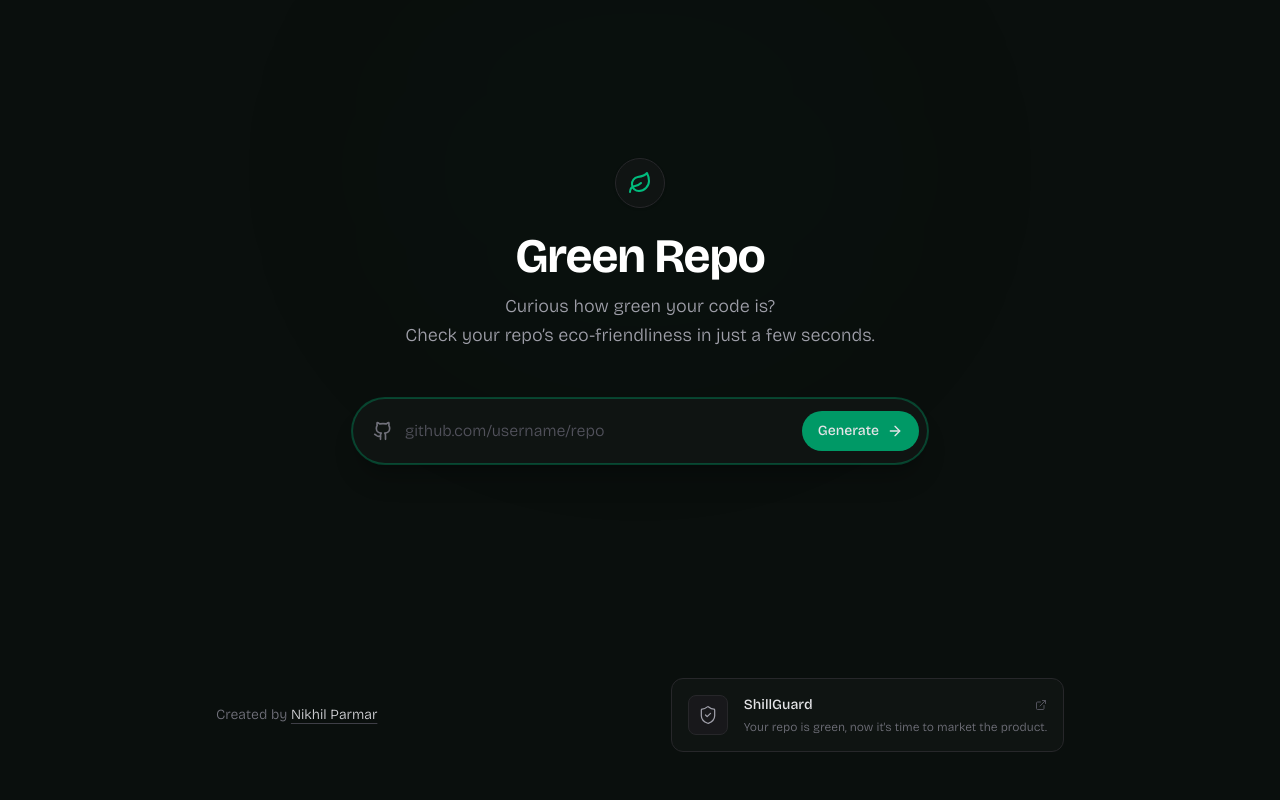
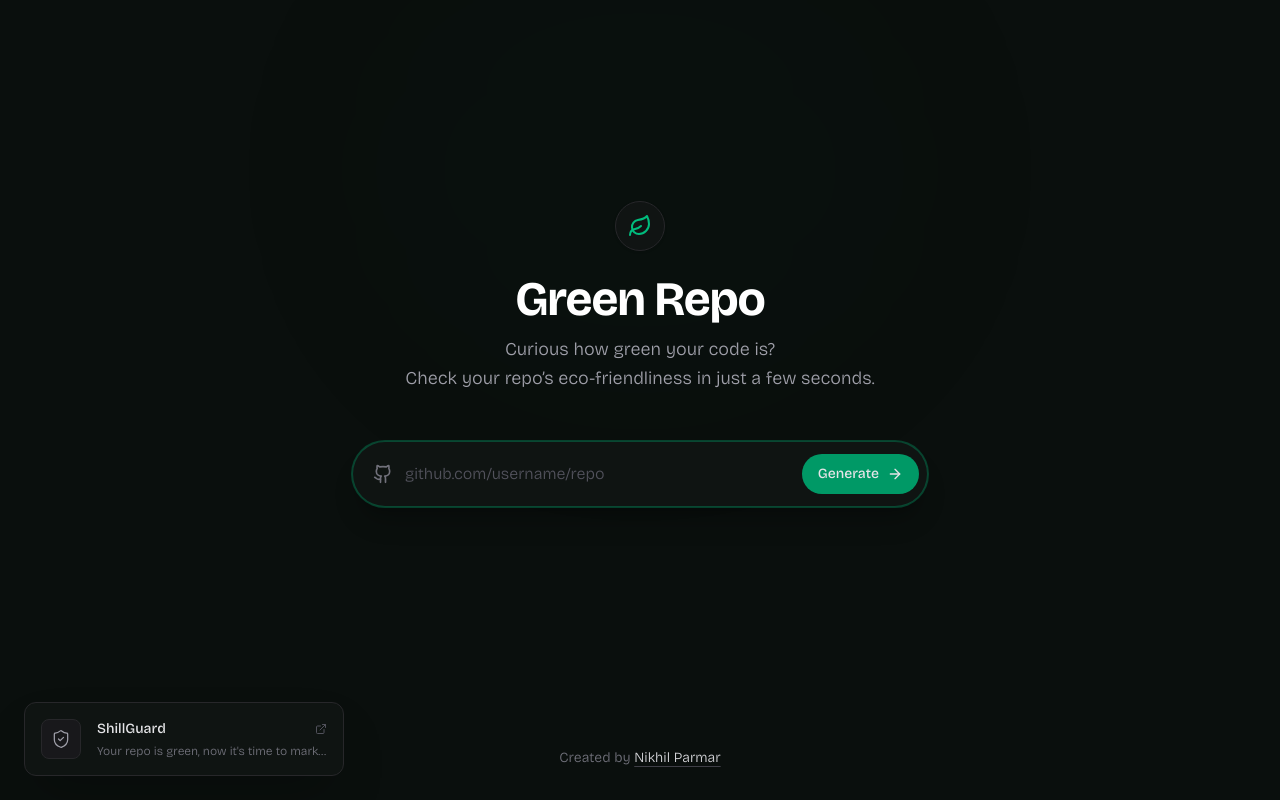
Before and after one commit to nikhilp1234567/green-repo, a Next.js app: page /greenrepo/ in a window 1280 px wide. Built offline with nearby package versions, Linux system fonts and the light colour scheme.

Commit message:
update footer

```diff
--- a/app/page.tsx
+++ b/app/page.tsx
@@ -63,7 +63,7 @@ export default function Home() {
 
             <div className="space-y-3 max-w-lg">
               <h1 className="text-4xl md:text-5xl font-bold tracking-tight text-white">
-                Green Repo
+               <span className='hover:text-emerald-600 transition-colors duration-300'>Green</span> Repo
               </h1>
               <p className="text-lg text-zinc-400 font-light leading-relaxed">
                 Curious how green your code is? <br />Check your repo’s eco-friendliness in just a few seconds.
@@ -196,22 +196,17 @@ export default function Home() {
         </AnimatePresence>
       </main>
 
-      {/* Footer Section - Matches Reference Layout */}
-      <footer className="w-full">
-        {/* Divider Line */}
-
-        <div className="max-w-4xl mx-auto px-6 py-8 md:py-12">
-          <div className="flex flex-col md:flex-row items-start md:items-center justify-between gap-8">
-
-            {/* Left: Created By */}
+      {/* Footer Section */}
+      <footer className="w-full py-8 text-center">
         <div className="text-sm font-light text-zinc-500">
           Created by <a href="#" className="text-zinc-300 hover:text-emerald-400 underline decoration-zinc-700 underline-offset-4 transition-colors">Nikhil Parmar</a>
         </div>
+      </footer>
 
-            {/* Right: ShillGuard Card */}
+      {/* Floating ShillGuard Card */}
       <a
         href="#"
-              className="group flex items-center gap-4 p-4 rounded-xl border border-zinc-800 bg-[#0F1412] hover:bg-zinc-900/50 hover:border-zinc-700 transition-all duration-300 w-full md:w-auto md:min-w-[320px]"
+        className="fixed bottom-6 left-6 z-50 group flex items-center gap-4 p-4 rounded-xl border border-zinc-800 bg-[#0F1412] hover:bg-zinc-900/50 hover:border-zinc-700 transition-all duration-300 w-full max-w-[320px] shadow-2xl"
       >
         <div className="h-10 w-10 rounded-lg bg-zinc-900 border border-zinc-800 flex items-center justify-center text-zinc-400 group-hover:text-emerald-400 transition-colors">
           <ShieldCheck strokeWidth={1.5} size={20} />
@@ -226,10 +221,6 @@ export default function Home() {
           </p>
         </div>
       </a>
-
-          </div>
-        </div>
-      </footer>
     </div>
   );
 }
```
Lines whose indentation alone changed are shown as unchanged.
